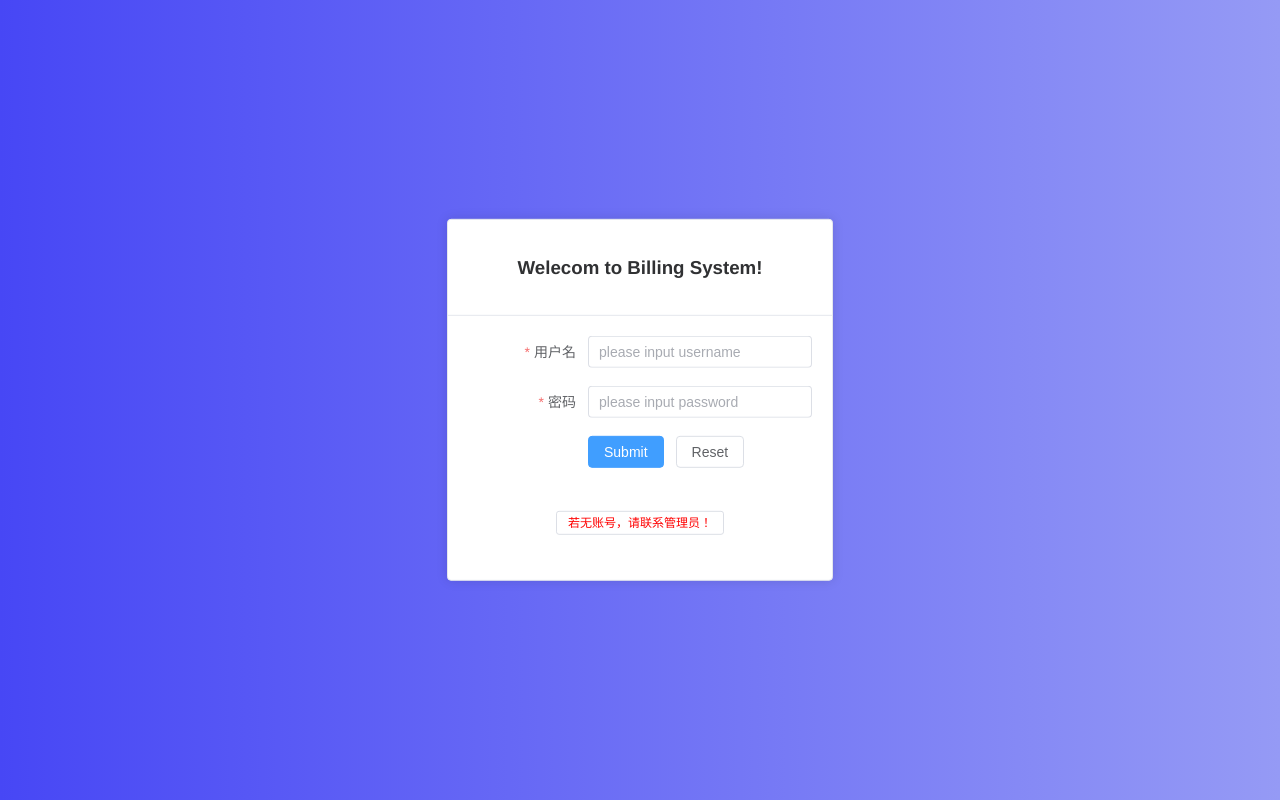
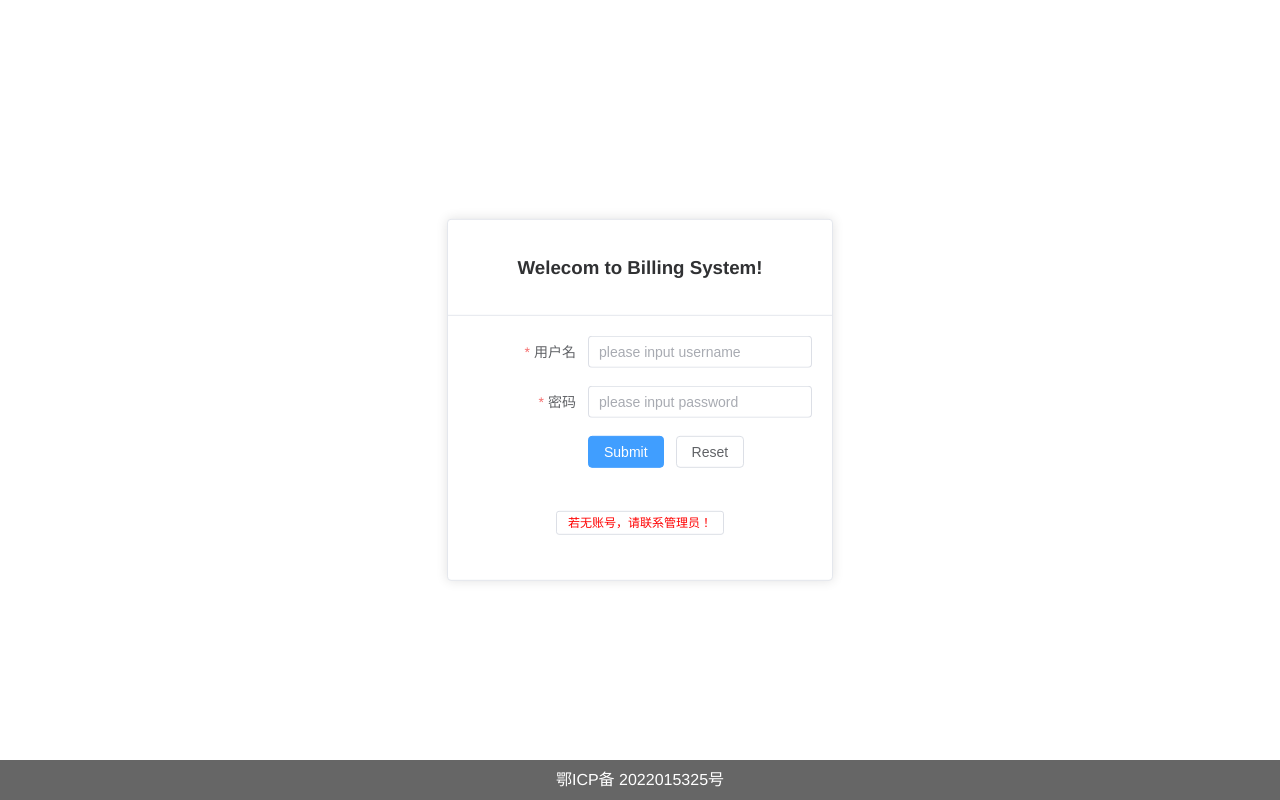
Before and after one commit to Jun1105/BillingSystem, a Vue app in the folder billingFE_vite/: page /login in a window 1280 px wide. Built offline with nearby package versions, Linux system fonts and the light colour scheme.

Commit message:
修改登录页面

```diff
--- a/billingFE_vite/src/view/login/Login.vue
+++ b/billingFE_vite/src/view/login/Login.vue
@@ -131,15 +131,18 @@
       </h6>
     </el-card>
   </div>
+  <div class="foot">
+    <a href="https://beian.miit.gov.cn/">鄂ICP备 2022015325号</a>
+  </div>
 </template>
 <style lang="scss">
   .box-card {
-    min-height: 100vh;
-    background-image: linear-gradient(
-      to left,
-      rgb(149, 154, 245),
-      rgb(71, 71, 245)
-    );
+    min-height: calc(100vh - 40px);
+    // background-image: linear-gradient(
+    //   to left,
+    //   rgb(149, 154, 245),
+    //   rgb(71, 71, 245)
+    // );
     .card {
       position: absolute;
       top: 50%;
@@ -157,4 +160,14 @@
       }
     }
   }
+  .foot {
+    height: 40px;
+    line-height: 40px;
+    background: #666666;
+    text-align: center;
+    a {
+      color: #fff;
+      text-decoration: none;
+    }
+  }
 </style>
```
